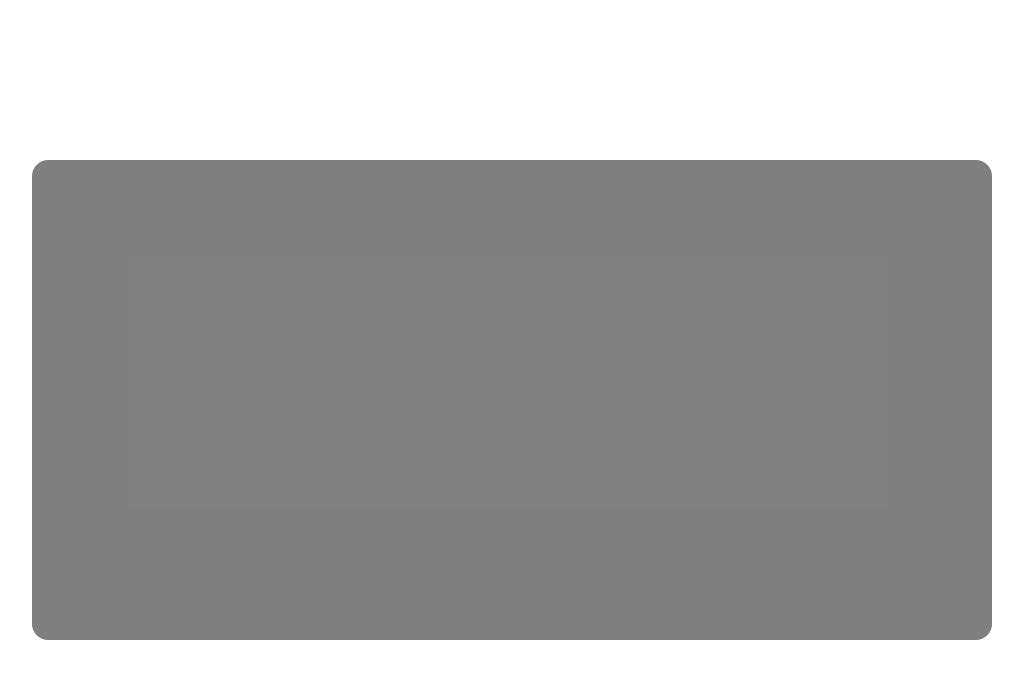
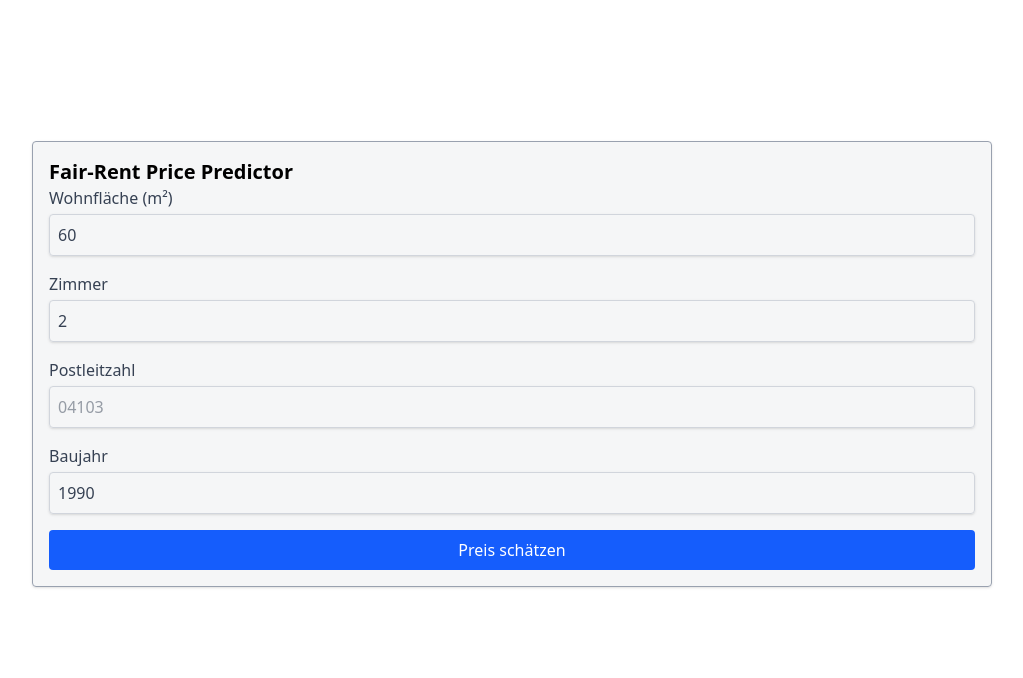
Before and after one commit to MorrisKehbel/fair-rent-ai, a Next.js app in the folder frontend/: page / in a window 1280 px wide. Shown: the top 678 px of the page, without its empty margins (128-1151 px from the left). Built offline with nearby package versions, Linux system fonts and the light colour scheme.

Commit message:
add simple submit form

```diff
--- a/frontend/src/components/FormWindow.tsx
+++ b/frontend/src/components/FormWindow.tsx
@@ -1,3 +1,125 @@
+"use client";
+
+import { useState, FormEvent } from "react";
+
 export const FormWindow = () => {
-  return <div className="bg-black/50 w-240 h-120 rounded-2xl"></div>;
+  const [loading, setLoading] = useState(false);
+  const [result, setResult] = useState<number | null>(null);
+  const [error, setError] = useState<string | null>(null);
+
+  async function onSubmit(event: FormEvent<HTMLFormElement>) {
+    event.preventDefault();
+    setLoading(true);
+    setError(null);
+    setResult(null);
+
+    const formData = new FormData(event.currentTarget);
+
+    const requestData = {
+      size: Number(formData.get("size")),
+      rooms: Number(formData.get("rooms")),
+      zip_code: String(formData.get("zip_code")),
+      year_constructed: Number(formData.get("year_constructed")),
+    };
+
+    try {
+      const response = await fetch(
+        `${process.env.NEXT_PUBLIC_API_URL}/predict`,
+        {
+          method: "POST",
+          headers: {
+            "Content-Type": "application/json",
+          },
+          body: JSON.stringify(requestData),
+        }
+      );
+
+      if (!response.ok) {
+        throw new Error("Fehler bei der Anfrage ans Backend");
+      }
+
+      const data = await response.json();
+      setResult(data.estimated_rent_cold);
+    } catch (error) {
+      setError("Konnte Preis nicht berechnen. Läuft das Backend?");
+      console.error(error);
+    } finally {
+      setLoading(false);
+    }
+  }
+
+  return (
+    <div className="flex flex-col items-center">
+      <div className="p-4 bg-gray-100/80 w-240 rounded mx-auto shadow border border-gray-400">
+        <h1 className="text-xl font-bold">Fair-Rent Price Predictor</h1>
+
+        <form onSubmit={onSubmit} className="flex flex-col gap-4 text-gray-700">
+          <label>
+            Wohnfläche (m²)
+            <input
+              name="size"
+              type="number"
+              step="1"
+              required
+              className="mt-1 w-full rounded border-gray-300 shadow-sm border p-2"
+              defaultValue="60"
+            />
+          </label>
+
+          <label>
+            Zimmer
+            <input
+              name="rooms"
+              type="number"
+              step="0.5"
+              required
+              className="mt-1 w-full rounded border-gray-300 shadow-sm border p-2"
+              defaultValue="2"
+            />
+          </label>
+
+          <label>
+            Postleitzahl
+            <input
+              name="zip_code"
+              type="text"
+              required
+              placeholder="04103"
+              className="mt-1 w-full rounded border-gray-300 shadow-sm border p-2"
+            />
+          </label>
+
+          <label>
+            Baujahr
+            <input
+              name="year_constructed"
+              type="number"
+              required
+              defaultValue="1990"
+              className="mt-1 w-full rounded border-gray-300 shadow-sm border p-2"
+            />
+          </label>
+
+          <button
+            type="submit"
+            disabled={loading}
+            className="bg-blue-600 text-white py-2 px-4 rounded hover:bg-blue-700 cursor-pointer disabled:opacity-50"
+          >
+            {loading ? "Berechne..." : "Preis schätzen"}
+          </button>
+        </form>
+      </div>
+      <div className="mt-4 w-full min-h-14">
+        {result !== null && (
+          <div className="p-4 bg-green-50 text-green-800 rounded">
+            Geschätzte Kaltmiete: <strong>{result} €</strong>
+          </div>
+        )}
+
+        {error && (
+          <div className="p-4 bg-red-50 text-red-800 rounded">{error}</div>
+        )}
+      </div>
+    </div>
+  );
 };
```
